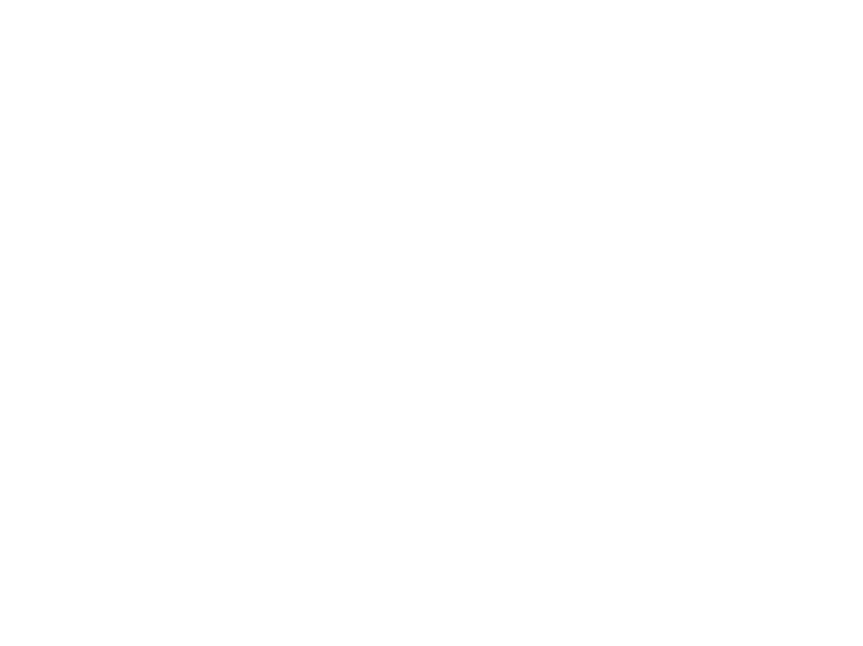
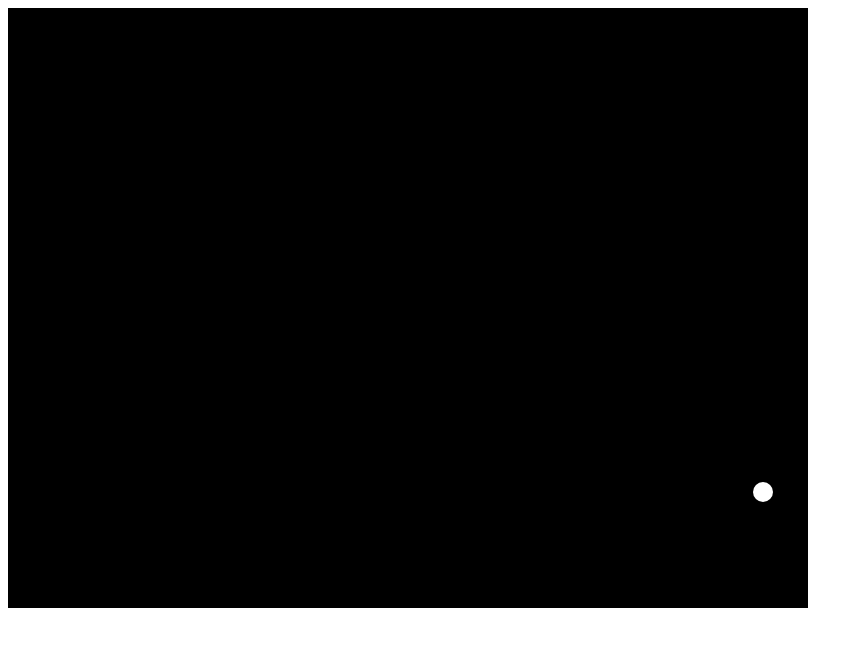
Before and after one commit to Berrydoo/brick-wall-game, a plain HTML site: page index.html in a window 1280 px wide. Shown: the whole page, without its empty margins (0-863 px from the left). Drawn offline with Linux system fonts and the light colour scheme.

Commit message:
bouncing ball within rectangle

```diff
--- a/main.js
+++ b/main.js
@@ -1,11 +1,68 @@
 
 var canvas,
-    context;
+    context,
+    ballX = 75,
+    ballSpeedX = 5,
+
+    ballY = 100,
+    ballSpeedY = 4,
+
+    paddleY = 10;
+
+const BALL_RADIUS = 10;
+const PADDLE_HEIGHT = 10;
+const PADDLE_WIDTH = 100;
 
 
 window.onload = function(){
 
     canvas = document.querySelector("#gameCanvas");
-    context = canvas.get
+    context = canvas.getContext("2d");
+
+    const framesPerSecond = 30;
+    setInterval( updateAll, 1000/framesPerSecond);
 
 }
+
+function updateAll(){
+
+    moveEverything();
+    drawEverything(ballX, ballY);
+}
+
+function moveEverything(){
+
+    // horizontal movement
+    if ( ballX >= (canvas.width - BALL_RADIUS) ){
+        ballSpeedX = -ballSpeedX;
+    } else if ( ballX <= (0+BALL_RADIUS) ){
+        ballSpeedX = -ballSpeedX;
+    }
+
+    // vertical movement
+    if ( ballY <= (0+BALL_RADIUS) ){
+        ballSpeedY = -ballSpeedY;
+    } else if( ballY >= (canvas.height - BALL_RADIUS)){
+        ballSpeedY = -ballSpeedY;
+    }
+
+    ballX += ballSpeedX;
+    ballY += ballSpeedY;
+}
+
+function drawEverything( leftX, topY){
+
+    // draw canvas
+    context.fillStyle = 'black';
+    context.fillRect(0,0,canvas.width, canvas.height);
+
+    // draw ball
+    context.fillStyle = 'white';
+    context.beginPath();
+    context.arc(leftX, topY, BALL_RADIUS, 0, Math.PI*2, false);
+    context.fill();
+
+    // draw bottom paddle
+    //context.fillRect( canvas.width/2 - PADDLE_WIDTH/2, canvas.height - PADDLE_HEIGHT, PADDLE_WIDTH, PADDLE_HEIGHT);
+
+}
```
Also changed, not shown: index.html (+0 -2 lines).
